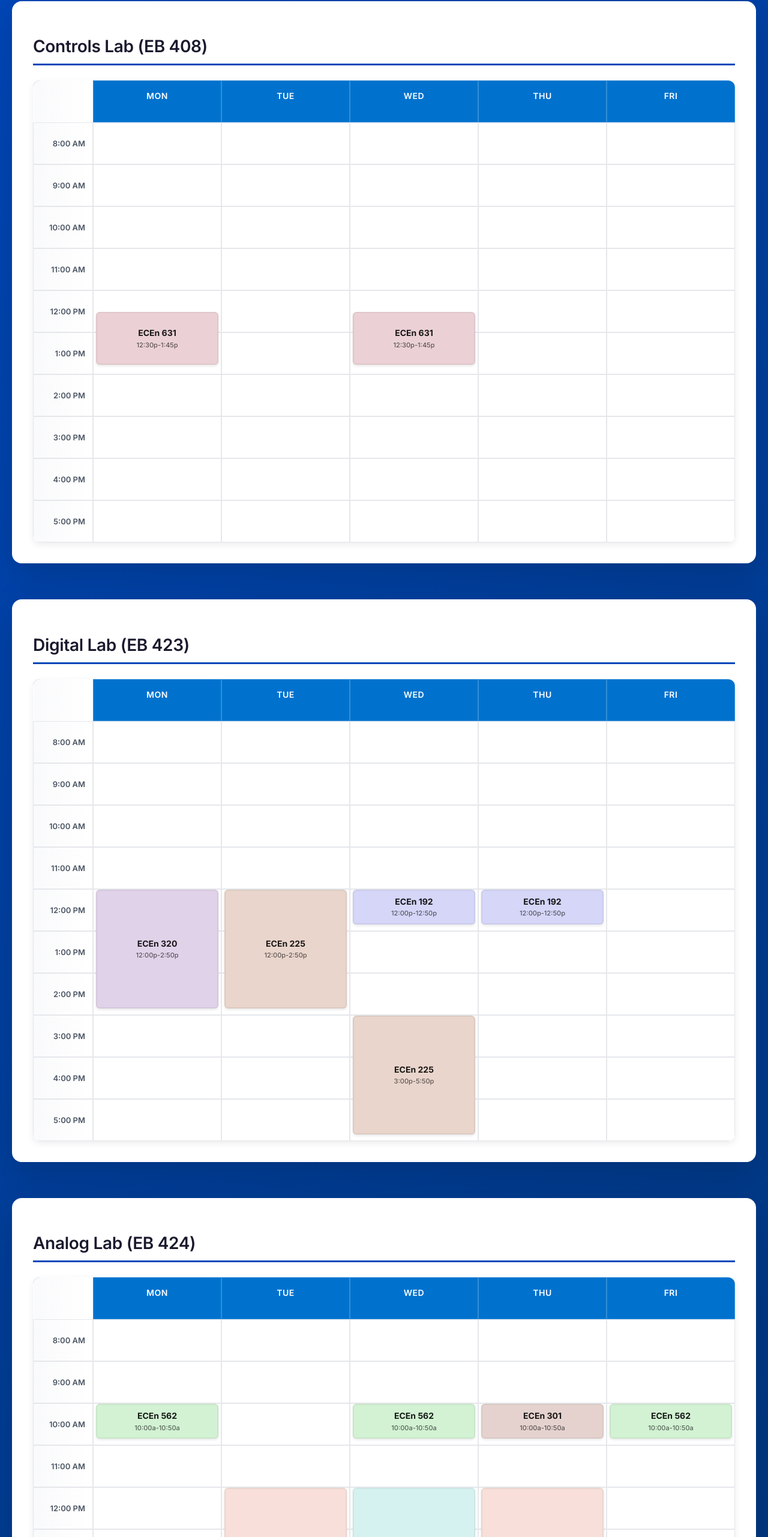
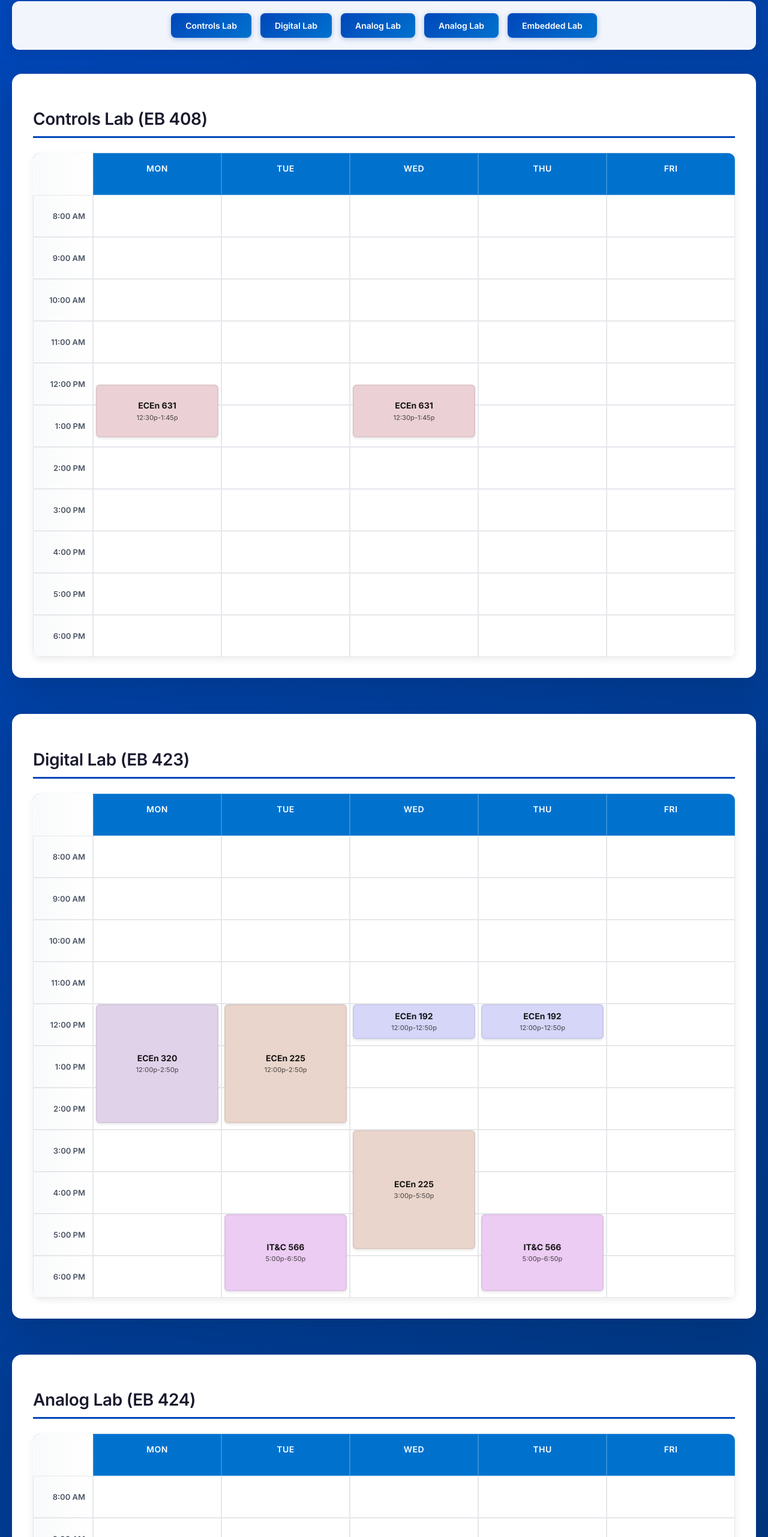
Before and after one commit to byu-cpe/lab_schedule, a plain HTML site: page index.html in a window 1280 px wide. Shown: the part 218-2780 px from the top of the page at 60% size. Drawn offline with Linux system fonts and the light colour scheme.

Commit message:
Update page with new features

```diff
--- a/index.html
+++ b/index.html
@@ -27,6 +27,7 @@
             box-shadow: 0 20px 60px rgba(0, 0, 0, 0.15);
             max-width: 1400px;
             page-break-after: always;
+            scroll-margin-top: 100px;
         }
 
         h1 {
@@ -161,6 +162,41 @@
             text-align: center;
         }
 
+        .lab-nav {
+            position: sticky;
+            top: 0;
+            background: rgba(255, 255, 255, 0.95);
+            backdrop-filter: blur(10px);
+            padding: 20px 0;
+            margin: 0 auto 40px;
+            border-radius: 12px;
+            box-shadow: 0 4px 20px rgba(0, 0, 0, 0.1);
+            max-width: 1400px;
+            z-index: 100;
+            display: flex;
+            justify-content: center;
+            flex-wrap: wrap;
+            gap: 15px;
+        }
+
+        .nav-link {
+            padding: 12px 24px;
+            background: linear-gradient(135deg, #0047BA, #0072CE);
+            color: white;
+            text-decoration: none;
+            border-radius: 8px;
+            font-weight: 600;
+            font-size: 14px;
+            transition: all 0.3s;
+            box-shadow: 0 2px 8px rgba(0, 71, 186, 0.3);
+        }
+
+        .nav-link:hover {
+            transform: translateY(-2px);
+            box-shadow: 0 4px 12px rgba(0, 71, 186, 0.4);
+            background: linear-gradient(135deg, #0072CE, #0047BA);
+        }
+
         @media print {
             body {
                 background: white;
@@ -182,13 +218,18 @@
                 box-shadow: none !important;
                 transform: none !important;
             }
+
+            .lab-nav {
+                display: none;
+            }
         }
     </style>
 </head>
 
 <body>
     <h1>Lab Schedules<br>Winter 2026</h1>
-        <div class="lab-container">
+    <div class="lab-nav"><a href="#eb-408" class="nav-link">Controls Lab</a><a href="#eb-423" class="nav-link">Digital Lab</a><a href="#eb-424" class="nav-link">Analog Lab</a><a href="#eb-425" class="nav-link">Analog Lab</a><a href="#eb-438" class="nav-link">Embedded Lab</a></div>
+        <div class="lab-container" id="eb-408">
         <h2>Controls Lab (EB 408)</h2>
         <div class="calendar">
             <div class="calendar-row calendar-header">
@@ -337,9 +378,22 @@
                 <div class="day-column">
                 </div>
             </div>
+            <div class="calendar-row">
+                <div class="time-label">6:00 PM</div>
+                <div class="day-column">
+                </div>
+                <div class="day-column">
+                </div>
+                <div class="day-column">
+                </div>
+                <div class="day-column">
+                </div>
+                <div class="day-column">
+                </div>
+            </div>
         </div>
     </div>
-    <div class="lab-container">
+    <div class="lab-container" id="eb-423">
         <h2>Digital Lab (EB 423)</h2>
         <div class="calendar">
             <div class="calendar-row calendar-header">
@@ -492,6 +546,27 @@
                 <div class="day-column">
                 </div>
                 <div class="day-column">
+                    <div class="class-block" style="background-color: #ecccf2; top: 0.0px; height: 128.33333333333331px; width: 96%; left: 2%;">
+                        <div class="class-title">IT&C 566</div>
+                        <div class="class-time">5:00p-6:50p</div>
+                    </div>
+                </div>
+                <div class="day-column">
+                </div>
+                <div class="day-column">
+                    <div class="class-block" style="background-color: #ecccf2; top: 0.0px; height: 128.33333333333331px; width: 96%; left: 2%;">
+                        <div class="class-title">IT&C 566</div>
+                        <div class="class-time">5:00p-6:50p</div>
+                    </div>
+                </div>
+                <div class="day-column">
+                </div>
+            </div>
+            <div class="calendar-row">
+                <div class="time-label">6:00 PM</div>
+                <div class="day-column">
+                </div>
+                <div class="day-column">
                 </div>
                 <div class="day-column">
                 </div>
@@ -502,7 +577,7 @@
             </div>
         </div>
     </div>
-    <div class="lab-container">
+    <div class="lab-container" id="eb-424">
         <h2>Analog Lab (EB 424)</h2>
         <div class="calendar">
             <div class="calendar-row calendar-header">
@@ -699,9 +774,22 @@
                 <div class="day-column">
                 </div>
             </div>
+            <div class="calendar-row">
+                <div class="time-label">6:00 PM</div>
+                <div class="day-column">
+                </div>
+                <div class="day-column">
+                </div>
+                <div class="day-column">
+                </div>
+                <div class="day-column">
+                </div>
+                <div class="day-column">
+                </div>
+            </div>
         </div>
     </div>
-    <div class="lab-container">
+    <div class="lab-container" id="eb-425">
         <h2>Analog Lab (EB 425)</h2>
         <div class="calendar">
             <div class="calendar-row calendar-header">
@@ -882,9 +970,22 @@
                 <div class="day-column">
                 </div>
             </div>
+            <div class="calendar-row">
+                <div class="time-label">6:00 PM</div>
+                <div class="day-column">
+                </div>
+                <div class="day-column">
+                </div>
+                <div class="day-column">
+                </div>
+                <div class="day-column">
+                </div>
+                <div class="day-column">
+                </div>
+            </div>
         </div>
     </div>
-    <div class="lab-container">
+    <div class="lab-container" id="eb-438">
         <h2>Embedded Lab (EB 438)</h2>
         <div class="calendar">
             <div class="calendar-row calendar-header">
@@ -1045,6 +1146,19 @@
                 <div class="day-column">
                 </div>
             </div>
+            <div class="calendar-row">
+                <div class="time-label">6:00 PM</div>
+                <div class="day-column">
+                </div>
+                <div class="day-column">
+                </div>
+                <div class="day-column">
+                </div>
+                <div class="day-column">
+                </div>
+                <div class="day-column">
+                </div>
+            </div>
         </div>
     </div>
 </body>
```
